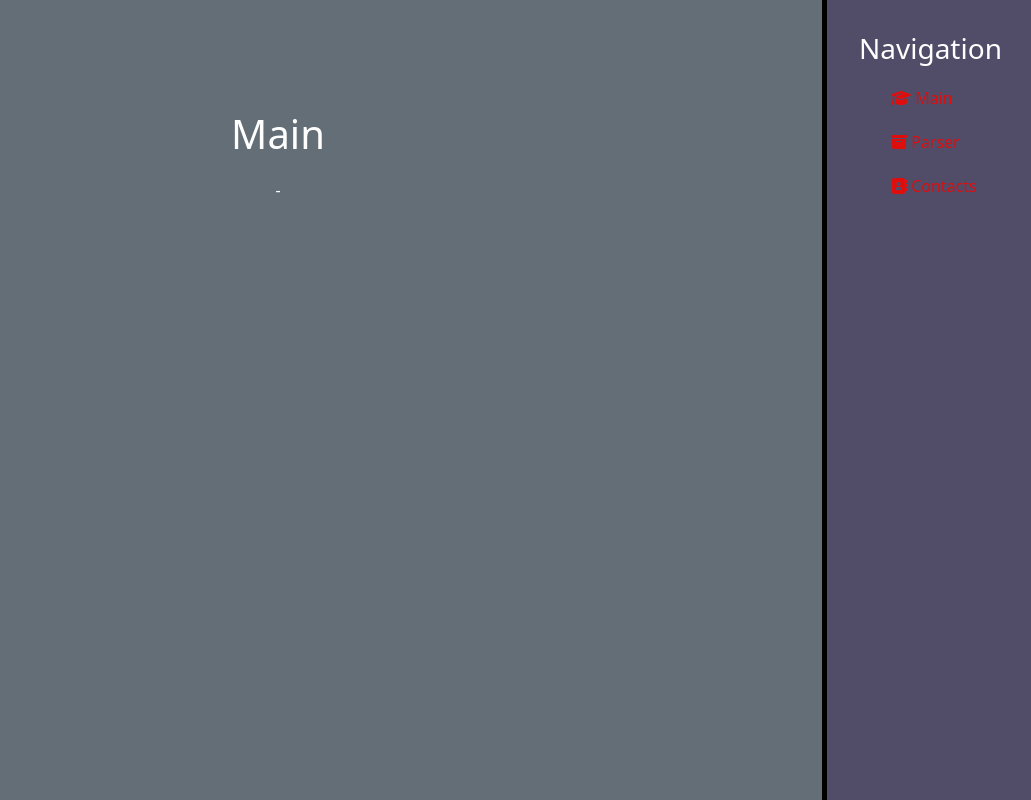
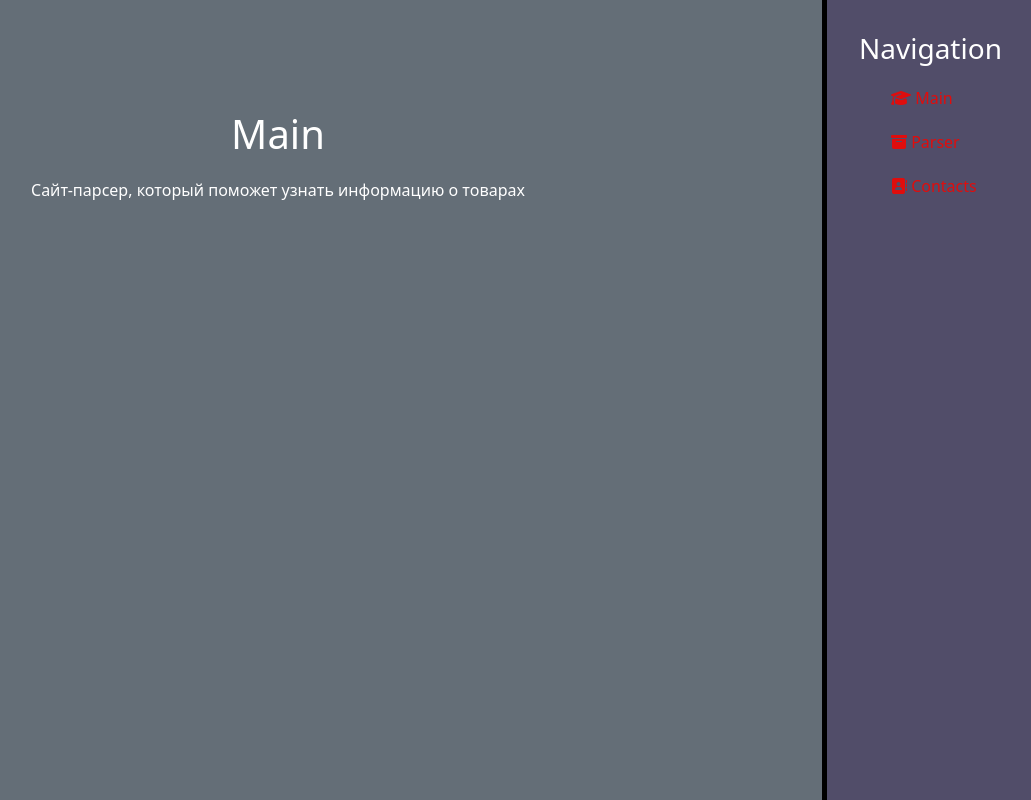
Before and after one commit to denbush03/Lab7, a Django app: page / in a window 1280 px wide. Shown: the whole page, without its empty margins (202-1233 px from the left). Run offline with Django 4.2, Linux system fonts and the light colour scheme; some libraries are stand-ins or nearby versions.

Commit message:
Update MainPage.html

```diff
--- a/main/templates/main/MainPage.html
+++ b/main/templates/main/MainPage.html
@@ -5,6 +5,6 @@
 {% block content %}
 <div class="content home">
     <h1>Main</h1>
-    <p class="home_p">-</p>
+    <p class="home_p">Сайт-парсер, который поможет узнать информацию о товарах</p>
 </div>
 {% endblock %}
```
